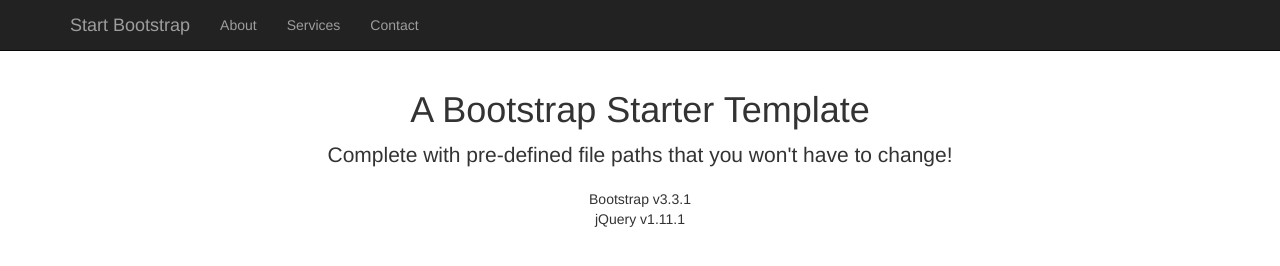
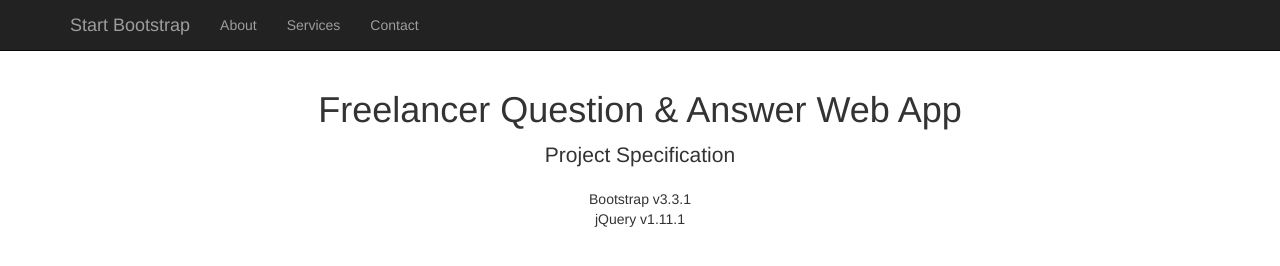
Before and after one commit to ato1120/flashinfohierarchy, a plain HTML site: page index.html in a window 1280 px wide. Drawn offline with Linux system fonts and the light colour scheme.

Commit message:
change first page

```diff
--- a/index.html
+++ b/index.html
@@ -70,8 +70,8 @@
 
         <div class="row">
             <div class="col-lg-12 text-center">
-                <h1>A Bootstrap Starter Template</h1>
-                <p class="lead">Complete with pre-defined file paths that you won't have to change!</p>
+                <h1>Freelancer Question &amp; Answer Web App</h1>
+                <p class="lead">Project Specification</p>
                 <ul class="list-unstyled">
                     <li>Bootstrap v3.3.1</li>
                     <li>jQuery v1.11.1</li>
```
